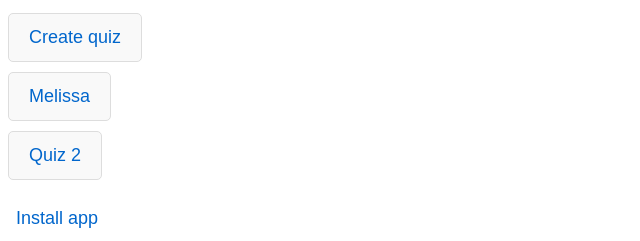
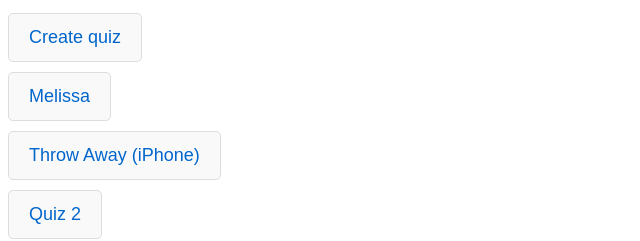
Before and after one commit to howwellapp/how-well-app-site, a plain HTML site: page index2.html in a window 1280 px wide. Shown: the top 241 px of the page, without its empty margins (0-640 px from the left). Drawn offline with Linux system fonts and the light colour scheme; grey boxes are pictures that could not be loaded.

Commit message:
throw away

```diff
--- a/index2.html
+++ b/index2.html
@@ -55,6 +55,8 @@
 
     <a href="https://f2v4n.app.link/2t8nEOYDaYb">Melissa</a> <br>
 
+    <a href="https://f2v4n.app.link/vgI28h1YiYb">Throw Away (iPhone)</a> <br>
+
     <a href="howwellapp://quiz/d8fb1c6e-5a2b-4de1-82c7-01ce2376e65a/take">Quiz 2</a> <br>
 
     <div class="qr-code">
```
